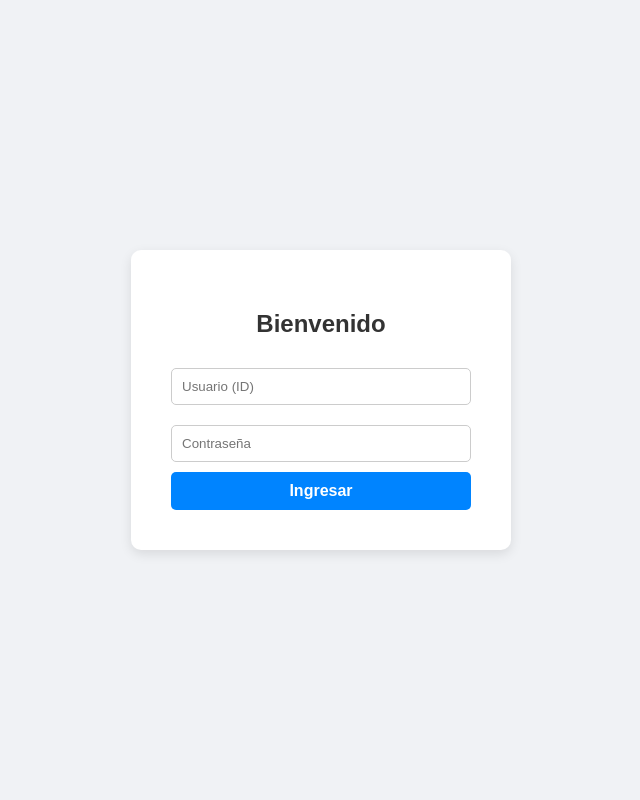
After one commit to MackDaorta/ChatLan, a Django app: page /accounts/login/ in a window 1280 px wide. The commit adds this page. Shown: the whole page, without its empty margins (319-959 px from the left). Run offline with Django 5.2, Linux system fonts and the light colour scheme.

Commit message:
logica de usuarios y se migro a postgresql

```diff
--- a/requirements.txt
+++ b/requirements.txt
@@ -2,3 +2,4 @@ django>=4.2
 channels
 channels_redis
 daphne
+psycopg2-binary
--- a/src/chat/routing.py
+++ b/src/chat/routing.py
@@ -1,5 +1,7 @@
 from django.urls import re_path
 from . import consumers
+
+
 websocket_urlpatterns=[
-    re_path(r'ws/chat/$',consumers.ChatConsumer.as_asgi()),
+    re_path(r'ws/chat/(?P<room_name>\w+)/$', consumers.ChatConsumer.as_asgi()),
 ]
--- /dev/null
+++ b/src/chat/static/chat/login.css
@@ -0,0 +1,42 @@
+body {
+  font-family: sans-serif;
+  display: flex;
+  justify-content: center;
+  align-items: center;
+  height: 100vh;
+  background-color: #f0f2f5;
+  margin: 0;
+}
+.login-box {
+  background: white;
+  padding: 40px;
+  border-radius: 10px;
+  box-shadow: 0 4px 12px rgba(0, 0, 0, 0.1);
+  text-align: center;
+  width: 300px;
+}
+input {
+  width: 100%;
+  padding: 10px;
+  margin: 10px 0;
+  border: 1px solid #ccc;
+  border-radius: 5px;
+  box-sizing: border-box;
+}
+button {
+  width: 100%;
+  padding: 10px;
+  background-color: #0084ff;
+  color: white;
+  border: none;
+  border-radius: 5px;
+  cursor: pointer;
+  font-size: 16px;
+  font-weight: bold;
+}
+button:hover {
+  background-color: #0073e6;
+}
+h2 {
+  color: #333;
+}
--- /dev/null
+++ b/src/chat/templates/chat/Login.html
@@ -0,0 +1,19 @@
+{% load static %}
+<!DOCTYPE html>
+<html>
+<head>
+    <title>Login - Chat</title>
+    <link rel="stylesheet" href="{% static 'chat/login.css' '%}">
+</head>
+<body>
+    <div class="login-box">
+        <h2>Bienvenido</h2>
+        <form method="post">
+            {% csrf_token %}
+            <input type="text" name="username" placeholder="Usuario (ID)" required>
+            <input type="password" name="password" placeholder="Contraseña" required>
+            <button type="submit">Ingresar</button>
+        </form>
+    </div>
+</body>
+</html>
--- a/src/chat/templates/chat/index.html
+++ b/src/chat/templates/chat/index.html
@@ -13,6 +13,10 @@
         <input id="chat-message-input" type="text" size="50" placeholder="Escribe un mensaje...">
         <input id="chat-message-submit" type="button" value="Enviar">
     </div>
+    <script>
+        const currentUser="{{ username }}"
+        const roomName="{{ room_name }}"
+    </script>
     <script src="{% static 'chat/chat.js' %}"></script>
 </body>
 </html>
--- a/src/core/urls.py
+++ b/src/core/urls.py
@@ -16,9 +16,13 @@ Including another URLconf
 """
 from django.contrib import admin
 from django.urls import path
+from django.contrib.auth import views as auth_views
 from chat import views
 
 urlpatterns = [
     path('admin/', admin.site.urls),
+    path('accounts/login/', auth_views.LoginView.as_view(template_name='chat/login.html'), name='login'),
+    path('accounts/logout/', auth_views.LogoutView.as_view(), name='logout'),
     path('',views.index, name='index'),
+    path('<str:room_name>/', views.room, name='room'),
 ]
```
Also changed, not shown: docker-compose.yml (+13 -1 lines), src/chat/consumers.py (+20 -36 lines), src/chat/models.py (+7 -3 lines), src/chat/static/chat/chat.js (+31 -7 lines), src/chat/static/chat/style.css (+23 -19 lines), src/chat/views.py (+17 -3 lines), src/core/settings.py (+7 -2 lines), src/sql.py (added, +33 -0 lines), src/chat/migrations/0001_initial.py, src/db.sqlite3.
